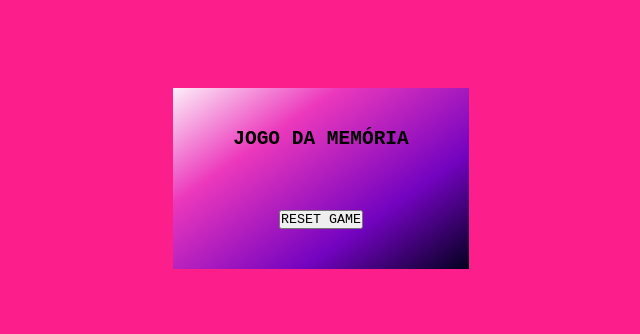
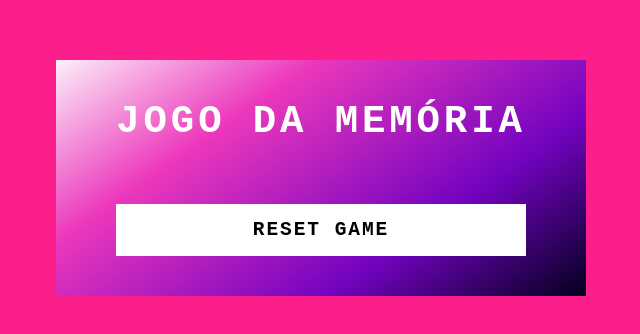
Before and after one commit to ariceliom/jogo-da-memoria-com-emojis, a plain HTML site: page index.html in a window 1280 px wide. Shown: the part 222-556 px from the top of the page, without its empty margins (319-959 px from the left). Drawn offline with Linux system fonts and the light colour scheme.

Commit message:
estilo aplicado no .reset

```diff
--- a/src/styles/main.css
+++ b/src/styles/main.css
@@ -23,3 +23,28 @@ body{
 
     padding: 40px 60px;
 }
+
+h2{
+    font-size: 3em;
+    color: #fff;
+    text-transform: uppercase;
+    letter-spacing: 0.1em;
+}
+
+.reset{
+    padding: 15px 20px;
+    width: 100%;
+    color: #000;
+    background-color: #fff;
+    border: none;
+    font-size: 1.5em;
+    letter-spacing: 0.1em;
+    text-transform: uppercase;
+    cursor: pointer;
+    font-weight: 600;
+}
+
+.reset:focus{
+    color: #ec38bc;
+    background: #262809;
+}
```
